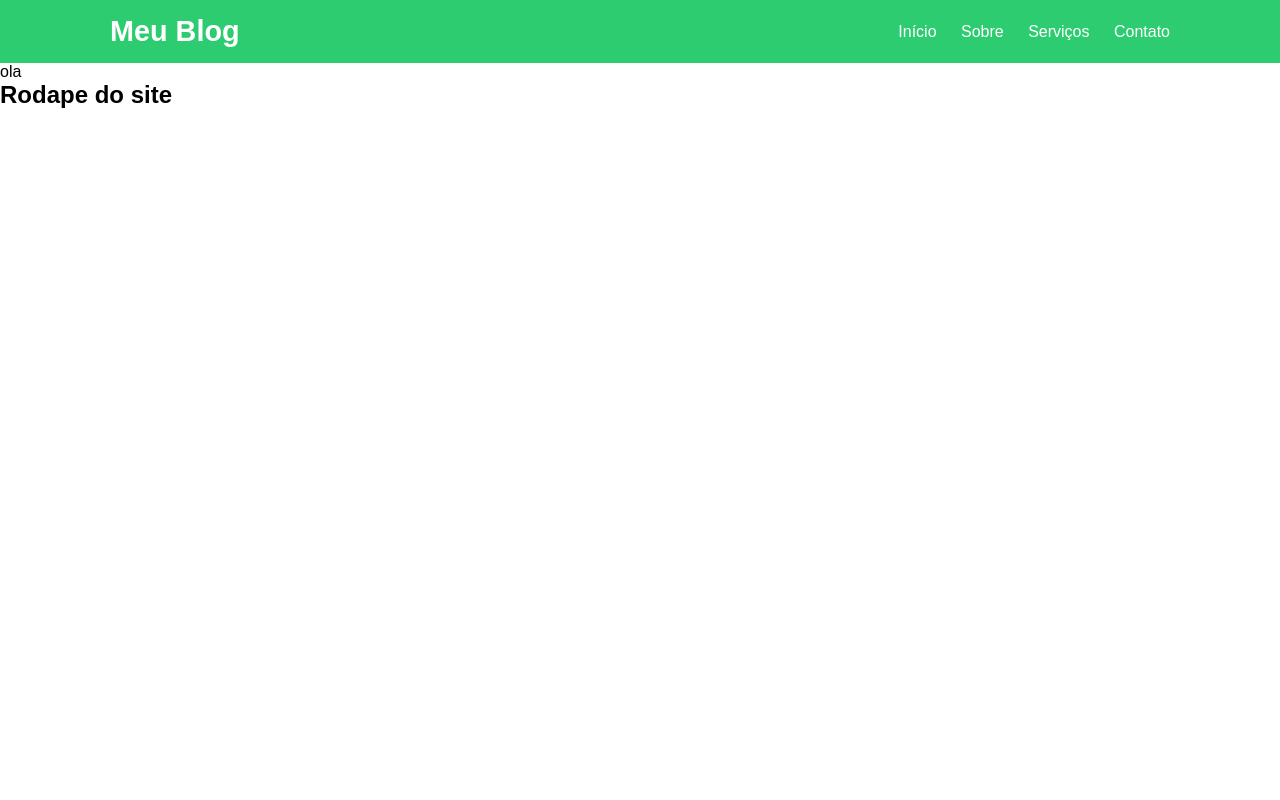
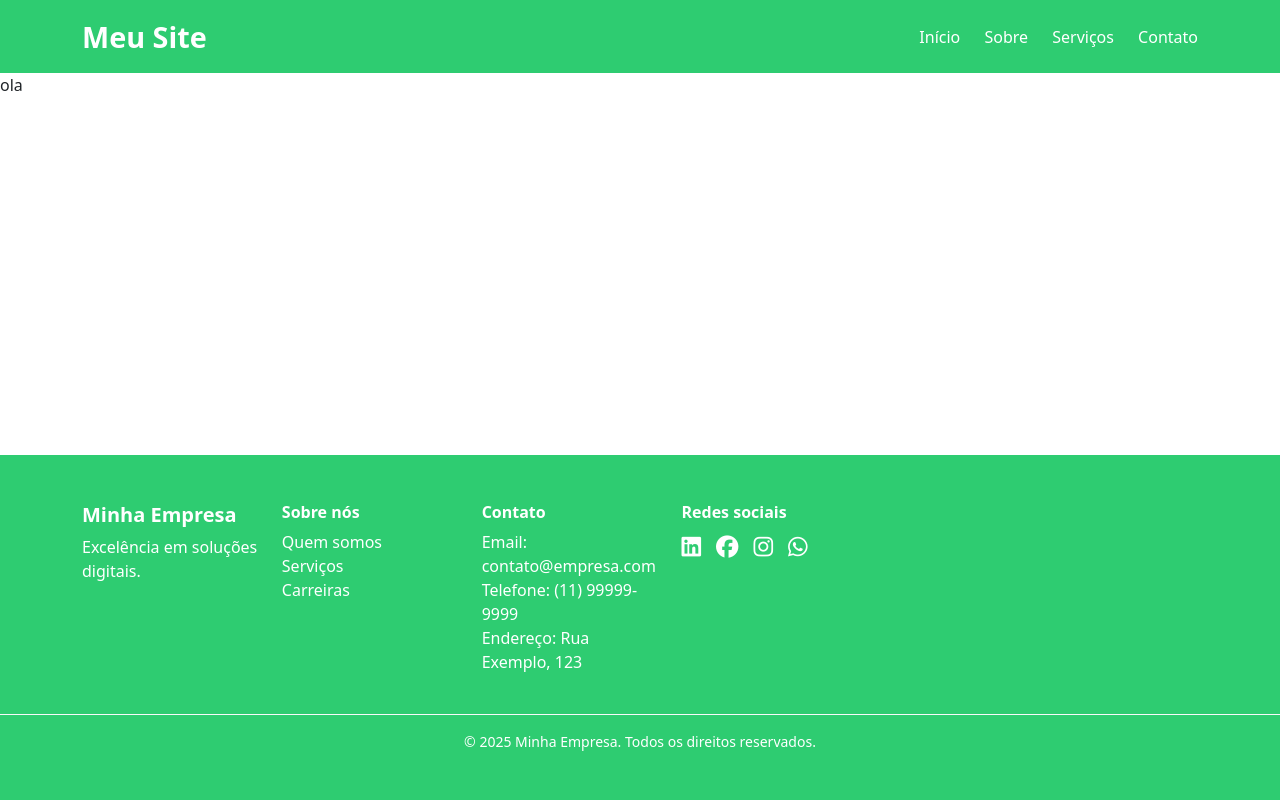
Before and after one commit to brenorodrigues77/site_comercial_django, a Django app: page / in a window 1280 px wide. Run offline with Django 5.2, Linux system fonts and the light colour scheme.

Commit message:
custtomizando com bootstrap
Nesse commit foi implementado a estilização com o boostrap.

```diff
--- a/app/templates/base.html
+++ b/app/templates/base.html
@@ -5,14 +5,16 @@
     {% load static %}
     <meta charset="UTF-8">
     <meta name="viewport" content="width=device-width, initial-scale=1.0">
-    <link rel="stylesheet" href="{% static 'base.css' %}">
+    <link rel="stylesheet" href="{% static 'app/base.css' %}">
+    <link href="https://cdn.jsdelivr.net/npm/bootstrap@5.3.2/dist/css/bootstrap.min.css" rel="stylesheet">
+    <link href="https://cdnjs.cloudflare.com/ajax/libs/font-awesome/6.5.1/css/all.min.css" rel="stylesheet">
     <title>Home</title>
 </head>
 
 <body>
     <header>
         <div class="container">
-            <div class="logo">Meu Blog</div>
+            <div class="logo">Meu Site</div>
             <nav class="menu" id="menu">
                 <a href="#">Início</a>
                 <a href="#">Sobre</a>
@@ -33,9 +35,56 @@
 </body>
 {% block content %}
 {% endblock content %}
-<footer>
-    <h2>Rodape do site</h2>
+
+<!-- FOOTER -->
+<footer class="custom-footer py-5">
+    <div class="container">
+        <div class="row">
+            <!-- Coluna 1: Logo / Empresa -->
+            <div class="col-12 col-md-3">
+                <h5 class="fw-bold">Minha Empresa</h5>
+                <p class="mb-0">Excelência em soluções digitais.</p>
+            </div>
+
+            <!-- Coluna 2: Sobre nós -->
+            <div class="col-12 col-md-3">
+                <h6 class="fw-bold">Sobre nós</h6>
+                <ul class="list-unstyled">
+                    <li><a href="#" class="text-white text-decoration-none">Quem somos</a></li>
+                    <li><a href="#" class="text-white text-decoration-none">Serviços</a></li>
+                    <li><a href="#" class="text-white text-decoration-none">Carreiras</a></li>
+                </ul>
+            </div>
+
+            <!-- Coluna 3: Contato -->
+            <div class="col-12 col-md-3">
+                <h6 class="fw-bold">Contato</h6>
+                <ul class="list-unstyled">
+                    <li>Email: contato@empresa.com</li>
+                    <li>Telefone: (11) 99999-9999</li>
+                    <li>Endereço: Rua Exemplo, 123</li>
+                </ul>
+            </div>
+
+            <!-- Coluna 4: Redes sociais -->
+            <div class="col-12 col-md-3">
+                <h6 class="fw-bold">Redes sociais</h6>
+                <div class="d-flex social-icons mt-2">
+                    <a href="#"><i class="fab fa-linkedin"></i></a>
+                    <a href="#"><i class="fab fa-facebook"></i></a>
+                    <a href="#"><i class="fab fa-instagram"></i></a>
+                    <a href="#"><i class="fab fa-whatsapp"></i></a>
+                </div>
+            </div>
+        </div>
+    </div>
+    <!-- Linha final -->
+    <div class="w-100 text-center mt-4 pt-3 border-top border-light small">
+        © 2025 Minha Empresa. Todos os direitos reservados.
+    </div>
 </footer>
+
+
 </body>
 
 </html>
--- a/app/static/base.css
+++ b/static/app/base.css
@@ -72,3 +72,44 @@ header {
         display: block;
     }
 }
+
+
+/* CSS footer */
+footer.custom-footer {
+    background-color: #2ecc71;
+    color: white;
+  }
+  footer .social-icons a {
+    color: white;
+    font-size: 1.4rem;
+    margin-right: 15px;
+    transition: opacity 0.3s;
+  }
+  footer .social-icons a:hover {
+    opacity: 0.8;
+  }
+
+  /* fixar footer em baixo  */
+  html, body {
+    height: 100%;
+}
+
+body {
+    min-height: 100vh;
+    display: flex;
+    flex-direction: column;
+}
+
+.custom-footer {
+    margin-top: auto;
+}
+
+  /* Estilo para centralizar no mobile */
+  @media (max-width: 576px) {
+    footer .row > div {
+      text-align: center;
+    }
+    footer .social-icons {
+      justify-content: center;
+    }
+  }
```
